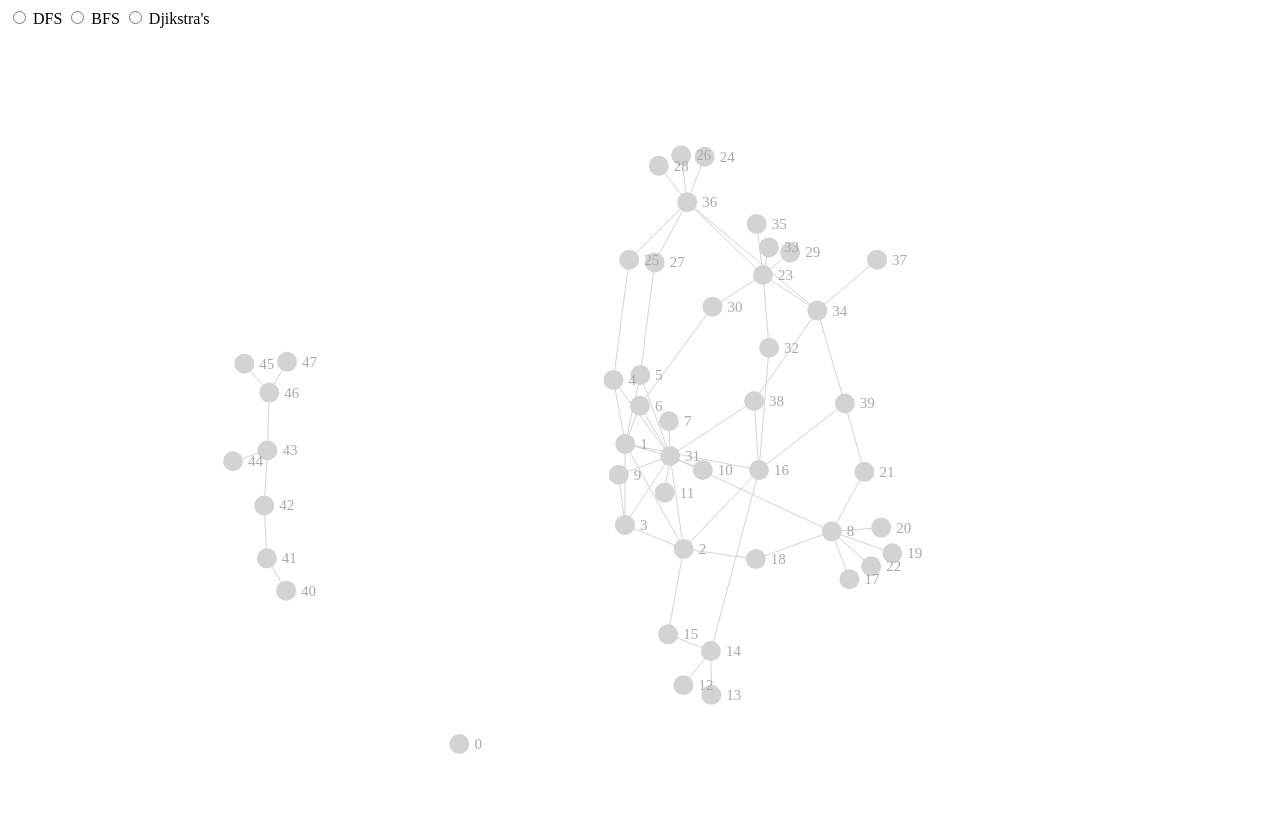
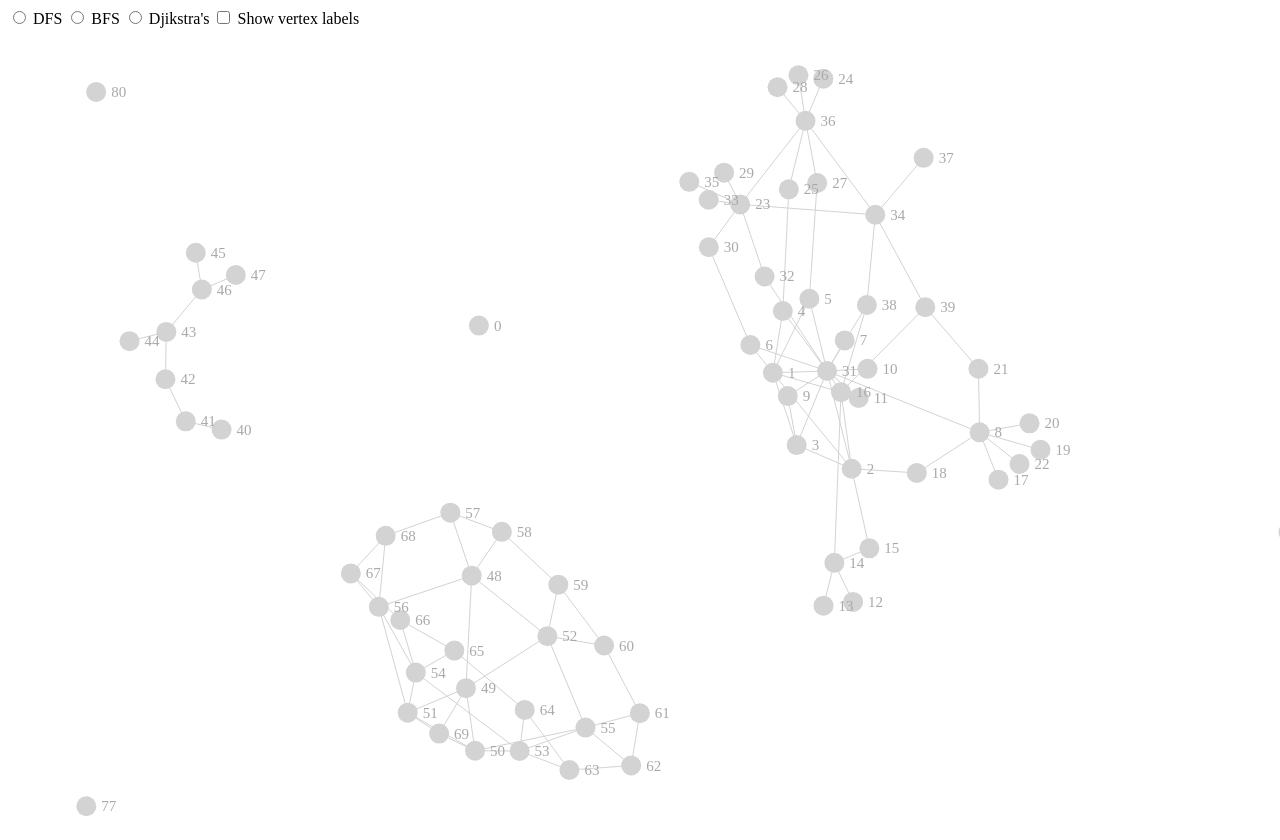
Before and after one commit to maximejkb/graphs, a plain HTML site: page index.html in a window 1280 px wide. Drawn offline with nearby package versions, Linux system fonts and the light colour scheme; animation ran at ten frames a second.

Commit message:
Wrote sorting method for fringe so that queuing/dequeing is consistent with vertex labels. Allowed for label text toggling.

```diff
--- a/index.html
+++ b/index.html
@@ -5,6 +5,7 @@
   <input type = "radio" name = "algorithm" value = "DFS" id = "dfs" /> DFS
   <input type = "radio" name = "algorithm" value = "BFS" id = "bfs" /> BFS
   <input type = "radio" name = "algorithm" value = "Djikstra's" /> Djikstra's
+  <input type = "checkbox" name = "labels" value = "labels" onclick = "toggleLabels()" /> Show vertex labels
 </form>
 <svg width = "1000" height = "1000"> </svg>
 <style>
@@ -67,7 +68,40 @@
     {label: "44"},
     {label: "45"},
     {label: "46"},
-    {label: "47"}
+    {label: "47"},
+    {label: "48"},
+    {label: "49"},
+    {label: "50"},
+    {label: "51"},
+    {label: "52"},
+    {label: "53"},
+    {label: "54"},
+    {label: "55"},
+    {label: "56"},
+    {label: "57"},
+    {label: "58"},
+    {label: "59"},
+    {label: "60"},
+    {label: "61"},
+    {label: "62"},
+    {label: "63"},
+    {label: "64"},
+    {label: "65"},
+    {label: "66"},
+    {label: "67"},
+    {label: "68"},
+    {label: "69"},
+    {label: "70"},
+    {label: "71"},
+    {label: "72"},
+    {label: "73"},
+    {label: "74"},
+    {label: "75"},
+    {label: "76"},
+    {label: "77"},
+    {label: "78"},
+    {label: "79"},
+    {label: "80"},
   ];
   var edges = [
     {source: "1", target: "2", distance: 30},
@@ -133,8 +167,49 @@
     {source: "43", target: "44", distance: 30},
     {source: "45", target: "46", distance: 30},
     {source: "43", target: "46", distance: 30},
-    {source: "46", target: "47", distance: 30}
-
+    {source: "46", target: "47", distance: 30},
+    {source: "69", target: "50", distance: 10},
+    {source: "69", target: "51", distance: 10},
+    {source: "69", target: "49", distance: 10},
+    {source: "49", target: "50", distance: 15},
+    {source: "49", target: "48", distance: 30},
+    {source: "50", target: "51", distance: 15},
+    {source: "50", target: "55", distance: 30},
+    {source: "51", target: "49", distance: 15},
+    {source: "51", target: "56", distance: 30},
+    {source: "49", target: "52", distance: 30},
+    {source: "50", target: "53", distance: 30},
+    {source: "51", target: "54", distance: 30},
+    {source: "48", target: "52", distance: 30},
+    {source: "54", target: "56", distance: 30},
+    {source: "55", target: "53", distance: 30},
+    {source: "48", target: "56", distance: 30},
+    {source: "52", target: "55", distance: 30},
+    {source: "53", target: "54", distance: 30},
+    {source: "48", target: "57", distance: 30},
+    {source: "48", target: "58", distance: 30},
+    {source: "57", target: "58", distance: 30},
+    {source: "58", target: "59", distance: 30},
+    {source: "52", target: "59", distance: 30},
+    {source: "52", target: "60", distance: 30},
+    {source: "59", target: "60", distance: 30},
+    {source: "60", target: "61", distance: 30},
+    {source: "55", target: "61", distance: 30},
+    {source: "55", target: "62", distance: 30},
+    {source: "61", target: "62", distance: 30},
+    {source: "62", target: "63", distance: 30},
+    {source: "53", target: "63", distance: 30},
+    {source: "53", target: "64", distance: 30},
+    {source: "63", target: "64", distance: 30},
+    {source: "64", target: "65", distance: 30},
+    {source: "54", target: "65", distance: 30},
+    {source: "54", target: "66", distance: 30},
+    {source: "65", target: "66", distance: 30},
+    {source: "66", target: "67", distance: 30},
+    {source: "56", target: "67", distance: 30},
+    {source: "56", target: "68", distance: 30},
+    {source: "67", target: "68", distance: 30},
+    {source: "57", target: "68", distance: 30}
   ]
 
   //Get the height and width of the browser window.
@@ -222,6 +297,7 @@
 
     //Give initial values to fringe.
     var unmarkedNeighbors = getUnmarkedNeighbors(current);
+    unmarkedNeighbors.sort(neighborSort);
     unmarkedNeighbors.forEach((neighbor) => {
       fringe.push(neighbor);
     });
@@ -243,6 +319,19 @@
     } else if (document.getElementById("bfs").checked) {
       //Treats the Javascript array as a F.I.F.O. queue.
       return nodes.shift();
+    }
+  }
+
+  //Sorts the array appropriately so that the label values influence order
+  //of enqueuing to the fringe.
+  function neighborSort(node1, node2) {
+    if (document.getElementById("bfs").checked) {
+      //We want to insert in decreasing order for a F.I.F.O. stack (BFS).
+      return parseInt(node1.label) - parseInt(node2.label);
+    } else {
+      //We want to insert in increasing order for a L.I.F.O. stack (DFS) or
+      //default, since this presents a natural order.
+      return parseInt(node2.label) - parseInt(node1.label);
     }
   }
 
@@ -271,9 +360,12 @@
 
     //Regular DFS begins here: Mark current.
     marked.push(current);
+    console.log(current.label);
 
-    //Fetch neighbors.
+    //Fetch neighbors. Sort before inserting so we access in the correct order
+    //without losing the priority of the overall list.
     var unmarkedNeighbors = getUnmarkedNeighbors(current);
+    unmarkedNeighbors.sort(neighborSort);
 
     //Color nodes appropriately. Green edges represent edges to/from items that are
     //marked -- the edges to nodes that are in the fringe.
@@ -286,6 +378,13 @@
     unmarkedNeighbors.forEach((neighbor) => {
       fringe.push(neighbor);
     });
+  }
+
+  //Toggles text visibility: if opacity is 0, sets to 1. If opacity is 1, sets
+  //to 0.
+  function toggleLabels() {
+    var currentOpacity = textElements.attr("fill-opacity");
+    textElements.attr("fill-opacity", 1 - currentOpacity);
   }
 
   //Create SVG line elements for each of our links/edges.
@@ -316,6 +415,7 @@
     .text(node => node.label)
     .attr("font-size", 15)
     .attr("fill", "DarkGray")
+    .attr("fill-opacity", 1)
     .attr("dx", 15)
     .attr("dy", 5);
 
```
Also changed, not shown: 3 other files.
